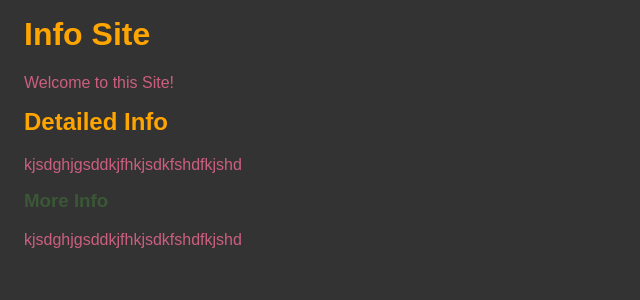
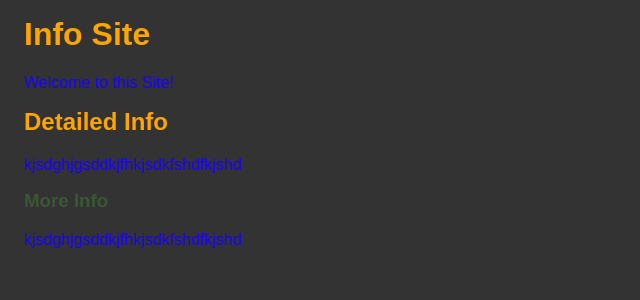
Before and after one commit to Scientific-Research/mk-003-sass-basics, a React (Vite) app: page / in a window 1280 px wide. Shown: the top 300 px of the page, without its empty margins (0-640 px from the left). Built offline with nearby package versions, Linux system fonts and the light colour scheme.

Commit message:
I decide to use the hyphen from beginning!

```diff
--- a/src/App.scss
+++ b/src/App.scss
@@ -1,7 +1,7 @@
 $headerColor: orange;
 $headerTopMargin: 1rem;
 $main-font-color: rgb(25, 0, 255);
-$main_font_color: rgb(204, 95, 128);
+// $main_font_color: rgb(204, 95, 128);
 
 body {
   background-color: #333;
```
